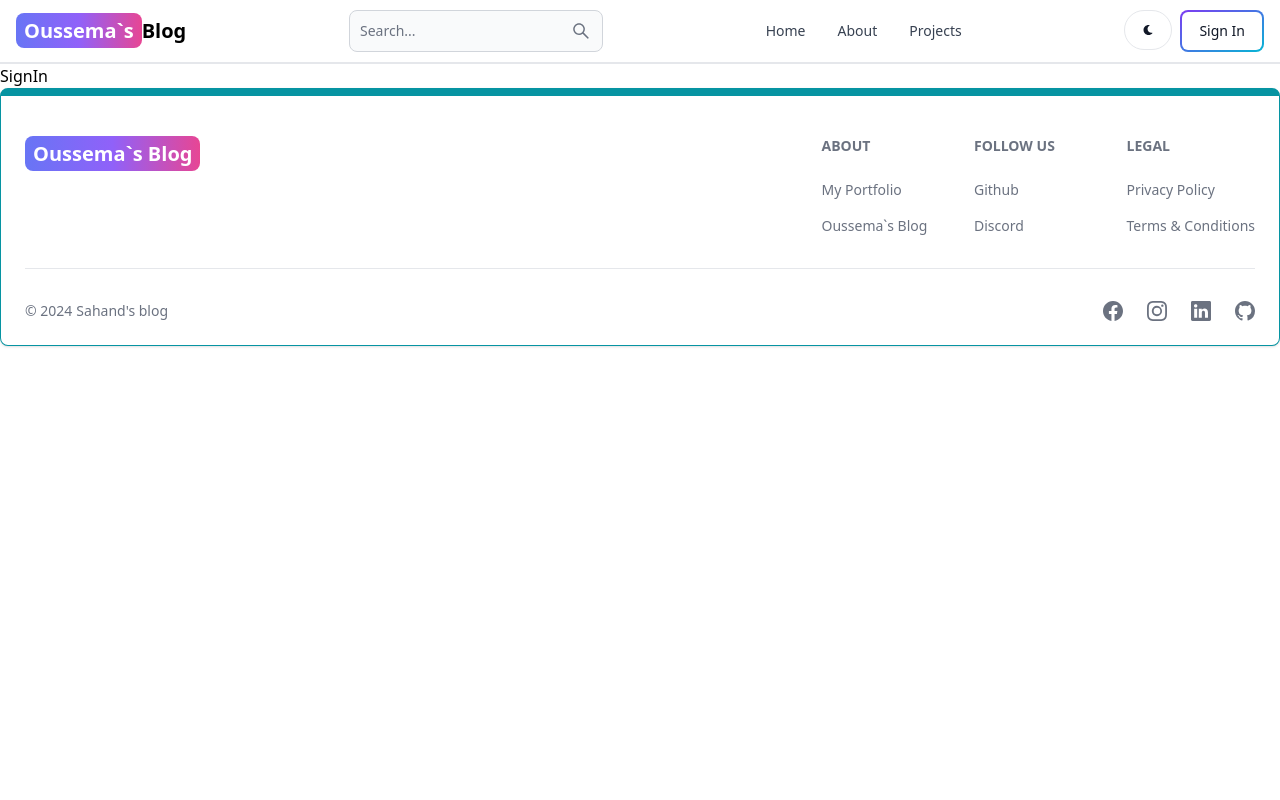
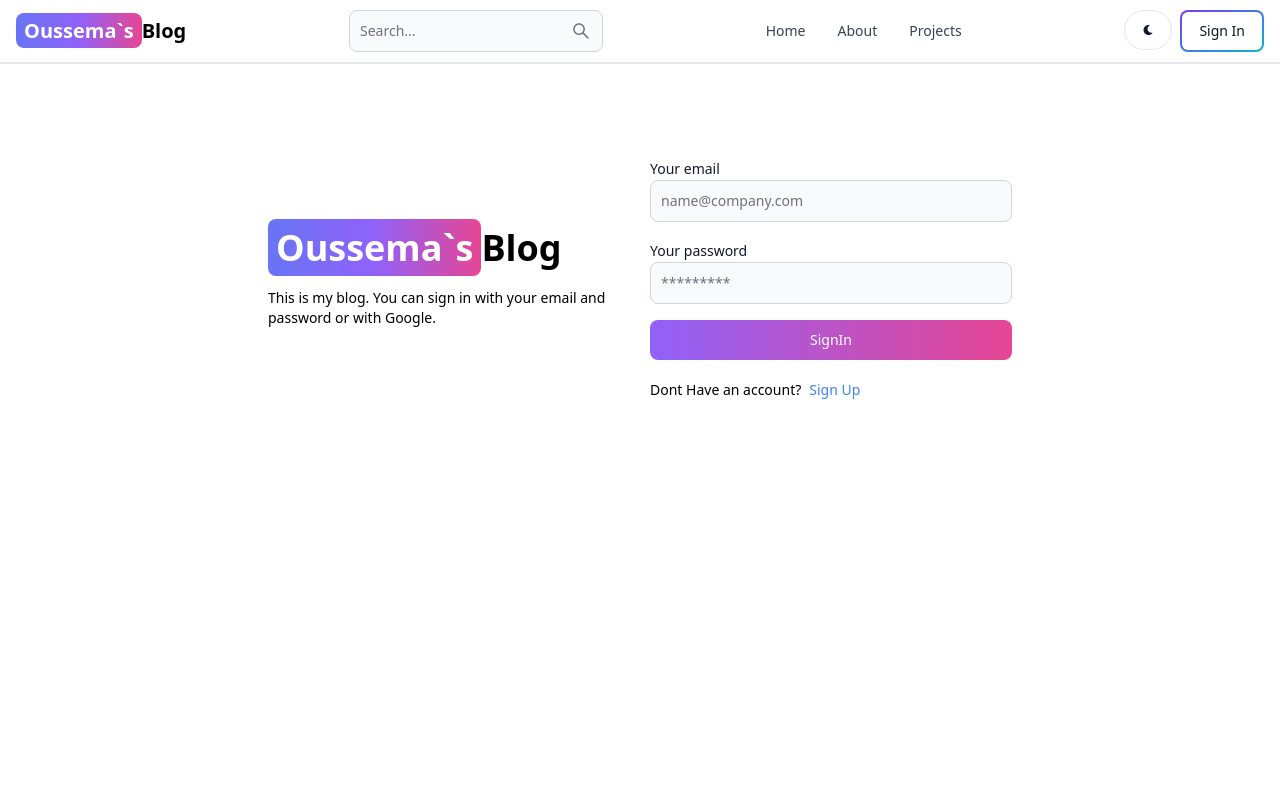
Before and after one commit to OussemaChercheri/MyBlog, a React app in the folder client/: page /sign-in in a window 1280 px wide. Shown: the top 800 px of the page. Built offline with nearby package versions, Linux system fonts and the light colour scheme; the HTML template or start-up script is replaced by a standard one.

Commit message:
complete signin page functionality

```diff
--- a/client/src/pages/SignIn.jsx
+++ b/client/src/pages/SignIn.jsx
@@ -1,7 +1,100 @@
-
+import { Alert, Button, Label, Spinner, TextInput } from "flowbite-react";
+import { useState } from "react";
+import { Link, useNavigate } from "react-router-dom";
 
 export default function SignIn() {
+    const [formData, setFormData] = useState({});
+    const [errorMessage,  setErrorMessage] = useState(null);
+    const [loading, setLoading] = useState(false);
+    const navigate = useNavigate();
+    const handleChange = (e) =>{
+        setFormData({ ...formData, [e.target.id]: e.target.value.trim()})
+    };
+    const handleSubmit = async (e) =>{
+        e.preventDefault();
+        if (!formData.email || !formData.password){
+            return setErrorMessage('Please fill out all fields')
+        }
+        try {
+            setLoading(true);
+            setErrorMessage(null);
+            const res = await fetch('/api/auth/Signin', {
+                method: 'POST',
+                headers: {'content-Type': 'application/json'},
+                body: JSON.stringify(formData),
+            });
+            const data = await res.json();
+            if (data.success === false) {
+                return  setErrorMessage(data.message);
+            }
+            setLoading(false);
+            if(res.ok){
+                navigate('/')
+            }
+        } catch (error) {
+            setErrorMessage(error.message);
+            setLoading(false);
+        }
+    };
     return (
-        <div>SignIn</div>
+        <div className="min-h-screen mt-20">
+            <div className="flex p-3 max-w-3xl mx-auto flex-col md:flex-row
+            md:items-center gap-5">
+                { /* left */}
+                <div className="flex-1">
+                <Link to='/' className='font-bold dark:text-white text-4xl'>
+                <span className='px-2 py-1 bg-gradient-to-r from-indigo-500
+                via-purple-500 to-pink-500 rounded-lg text-white'>Oussema`s</span>
+                Blog
+                </Link>
+                <p className="text-sm mt-5">
+                    This is my blog. You can sign in with your email and
+                    password
+                    or with Google.
+                </p>
+                </div>
+                { /* right */}
+                <div className="flex-1">
+                    <form className="flex flex-col gap-4" onSubmit={handleSubmit}>
+                        <div className="">
+                            <Label value='Your email'/>
+                            <TextInput
+                                type="email"
+                                placeholder='name@company.com'
+                                id="email" onChange={handleChange} />
+                        </div>
+                        <div className="">
+                            <Label value='Your password' />
+                            <TextInput
+                                type="password"
+                                placeholder='*********'
+                                id="password" onChange={handleChange} />
+                        </div>
+                        <Button gradientDuoTone='purpleToPink' type="submit" disabled={loading}>
+                            {loading ? (
+                                <>
+                                    <Spinner size='sm' />
+                                    <span className="pl-3">Loading...</span>
+                                </>
+
+                            ) : ('SignIn')}
+                        </Button>
+                    </form>
+                    <div className="flex gap-2 text-sm mt-5">
+                        <span>Dont Have an account?</span>
+                        <Link to='/sign-up' className="text-blue-500">
+                            Sign Up
+                        </Link>
+                    </div>
+                    {
+                        errorMessage  && (
+                            <Alert className="mt-5" color="failure">
+                                {errorMessage}
+                            </Alert>
+                        )
+                    }
+                </div>
+            </div>
+        </div>
     )
 }
```
